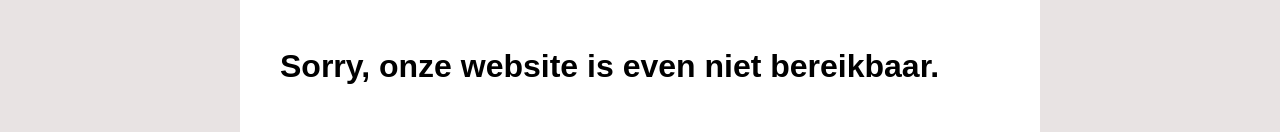
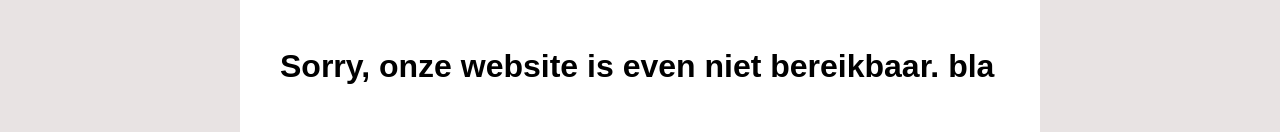
Before and after one commit to sanderstudent1/sorrypagina, a plain HTML site: page index.htm in a window 1280 px wide. Shown: the part 388-520 px from the top of the page. Drawn offline with Linux system fonts and the light colour scheme.

Commit message:
Update index.htm

```diff
--- a/index.htm
+++ b/index.htm
@@ -72,7 +72,7 @@
             <img id="sorry_banner" src="sorry_banner.png" alt="Sorry banner" />
             <div id="sorry_body_text">
 
-                <h1>Sorry, onze website is even niet bereikbaar.</h1>
+                <h1>Sorry, onze website is even niet bereikbaar. bla</h1>
 
                 <iframe src="sorry_text.htm" style="width:100%; height:300px; outline: none;" frameborder="0"></iframe>
 
```
